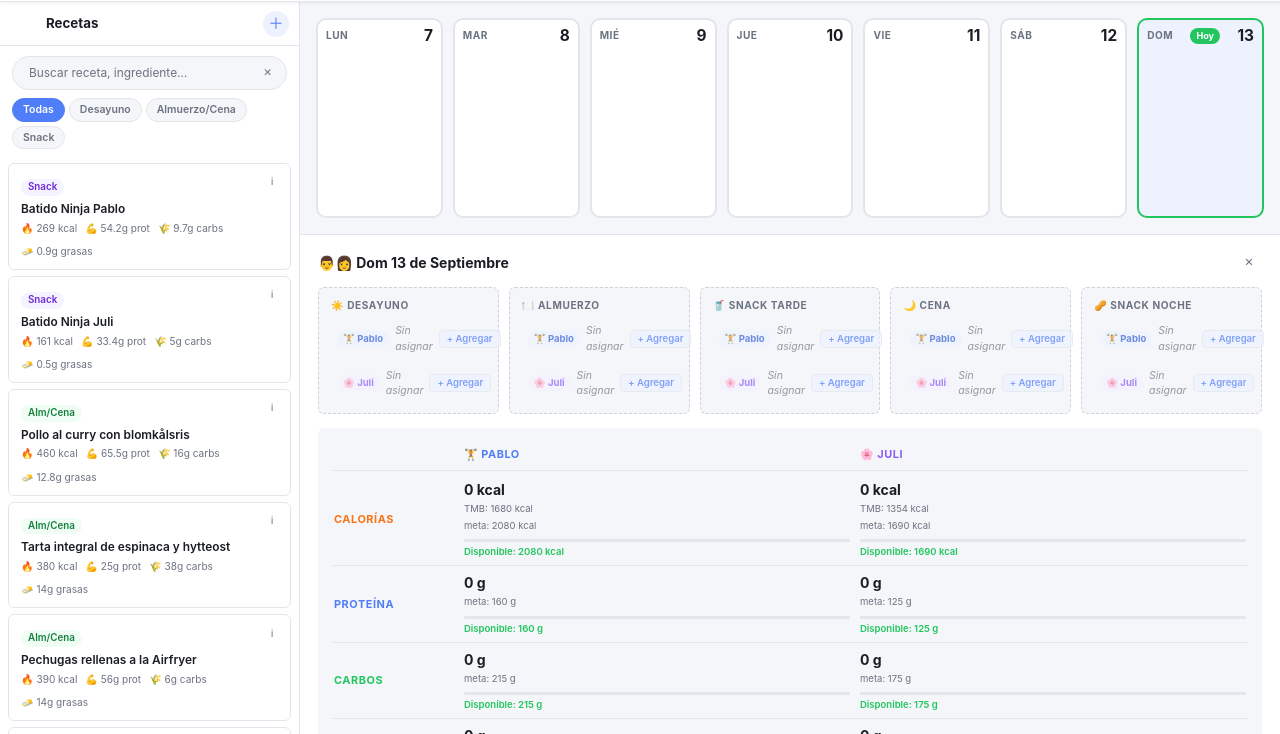
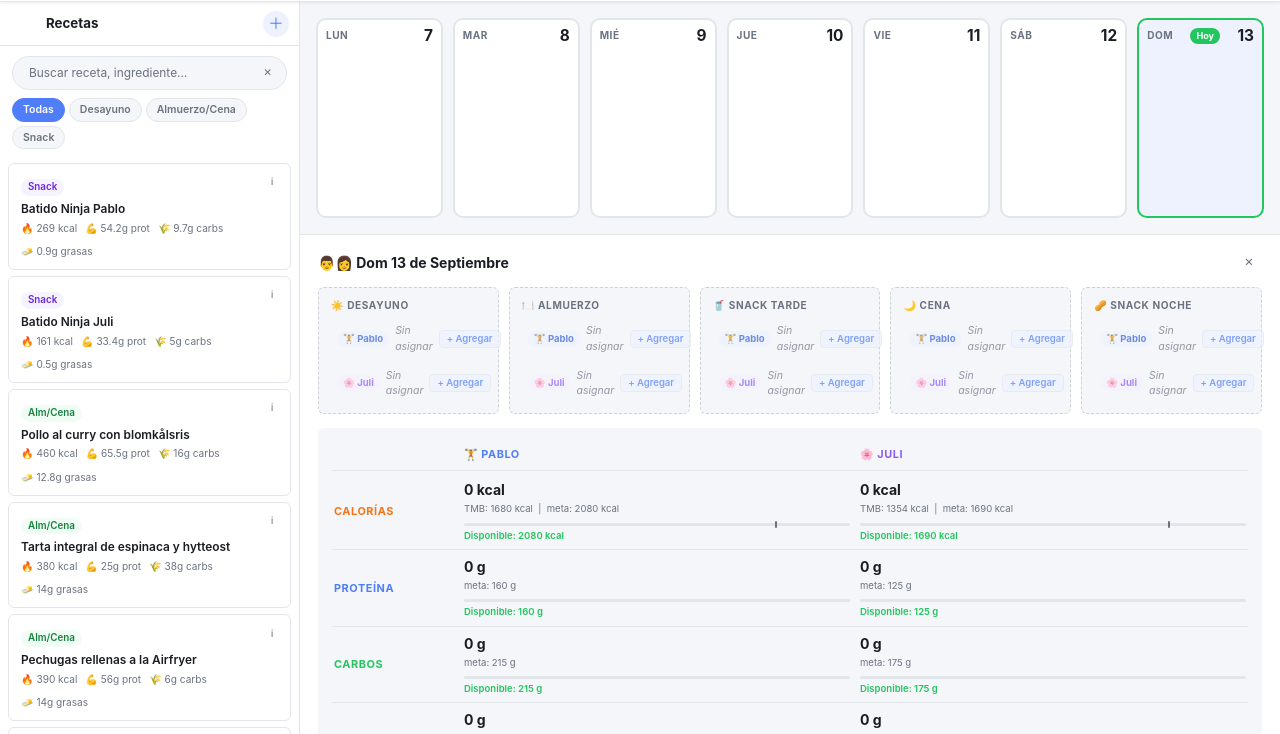
Before and after one commit to pabloacvd/plandental, a plain HTML site: page index.html in a window 1280 px wide. Shown: the part 66-800 px from the top of the page. Drawn offline with Linux system fonts and the light colour scheme.

Commit message:
BMR added in the UI

```diff
--- a/css/style.css
+++ b/css/style.css
@@ -622,11 +622,19 @@ input  { font: inherit; border: none; outline: none; }
 .summary-stat-bar {
   height: 3px; background: var(--border);
   border-radius: 2px; margin-top: 4px;
-  overflow: hidden;
+  overflow: visible; position: relative;
 }
 .summary-stat-bar-fill {
   height: 100%; border-radius: 2px;
   background: var(--accent);
+  overflow: hidden;
+}
+.summary-stat-bar-bmr {
+  position: absolute; top: -2px;
+  width: 2px; height: 7px;
+  background: var(--text-muted);
+  border-radius: 1px;
+  transform: translateX(-50%);
 }
 
 /* ═══════════════════════════════════════════
--- a/js/ui.js
+++ b/js/ui.js
@@ -503,6 +503,7 @@ export function renderDaySummary(dayEntry, nutrition, container) {
 
   container.innerHTML = stats.map(s => {
     const pct       = s.target ? Math.min((s.current / s.target) * 100, 100) : null;
+    const bmrPct    = (s.bmr && s.target) ? ((s.bmr / s.target) * 100).toFixed(1) : null;
     const remaining = s.target != null ? s.target - s.current : null;
     const remRound  = remaining != null
       ? (s.unit === 'kcal' ? Math.round(remaining) : Math.round(remaining * 10) / 10)
@@ -511,17 +512,22 @@ export function renderDaySummary(dayEntry, nutrition, container) {
     const remLabel  = remaining != null && remaining < 0
       ? `Exceso: ${Math.abs(remRound)} ${s.unit}`
       : `Disponible: ${remRound} ${s.unit}`;
+    const subLine   = (s.bmr && s.target)
+      ? `<div class="summary-stat-sub">TMB: ${s.bmr} ${s.unit} &nbsp;|&nbsp; meta: ${s.target} ${s.unit}</div>`
+      : s.target
+        ? `<div class="summary-stat-sub">meta: ${s.target} ${s.unit}</div>`
+        : '';
     return `
       <div class="summary-stat">
         <div class="summary-stat-label">${s.label}</div>
         <div class="summary-stat-value" style="color:${s.color}">${s.value}</div>
-        ${s.bmr ? `<div class="summary-stat-sub">TMB: ${s.bmr} ${s.unit}</div>` : ''}
-        ${s.target ? `<div class="summary-stat-sub">meta: ${s.target} ${s.unit}</div>` : ''}
+        ${subLine}
         ${pct !== null ? `
           <div class="summary-stat-bar">
             <div class="summary-stat-bar-fill"
                  style="width:${pct.toFixed(1)}%;background:${s.color}">
             </div>
+            ${bmrPct ? `<div class="summary-stat-bar-bmr" style="left:${bmrPct}%"></div>` : ''}
           </div>
         ` : ''}
         ${remRound !== null ? `<div class="summary-stat-remaining" style="color:${remColor}">${remLabel}</div>` : ''}
@@ -570,21 +576,27 @@ function renderFamilySummary(pabloEntry, juliEntry, nutritionAll, container) {
           return `<div class="family-row-remaining" style="color:${color}">${label}</div>`;
         };
 
+        const pBmrPct = (r.pabloBmr && r.pabloTarget) ? ((r.pabloBmr / r.pabloTarget) * 100).toFixed(1) : null;
+        const jBmrPct = (r.juliBmr  && r.juliTarget)  ? ((r.juliBmr  / r.juliTarget)  * 100).toFixed(1) : null;
+        const pSubLine = (r.pabloBmr && r.pabloTarget)
+          ? `<div class="family-row-sub">TMB: ${r.pabloBmr} ${r.unit} &nbsp;|&nbsp; meta: ${r.pabloTarget} ${r.unit}</div>`
+          : r.pabloTarget ? `<div class="family-row-sub">meta: ${r.pabloTarget} ${r.unit}</div>` : '';
+        const jSubLine = (r.juliBmr && r.juliTarget)
+          ? `<div class="family-row-sub">TMB: ${r.juliBmr} ${r.unit} &nbsp;|&nbsp; meta: ${r.juliTarget} ${r.unit}</div>`
+          : r.juliTarget ? `<div class="family-row-sub">meta: ${r.juliTarget} ${r.unit}</div>` : '';
         return `
           <div class="family-summary-row">
             <div class="family-row-label" style="color:${r.color}">${r.label}</div>
             <div class="family-row-cell">
               <div class="family-row-value">${disp(pVal, r.unit)}</div>
-              ${r.pabloBmr ? `<div class="family-row-sub">TMB: ${r.pabloBmr} ${r.unit}</div>` : ''}
-              ${r.pabloTarget ? `<div class="family-row-sub">meta: ${r.pabloTarget} ${r.unit}</div>` : ''}
-              ${r.pabloTarget ? `<div class="summary-stat-bar"><div class="summary-stat-bar-fill" style="width:${pPct}%;background:${r.color}"></div></div>` : ''}
+              ${pSubLine}
+              ${r.pabloTarget ? `<div class="summary-stat-bar"><div class="summary-stat-bar-fill" style="width:${pPct}%;background:${r.color}"></div>${pBmrPct ? `<div class="summary-stat-bar-bmr" style="left:${pBmrPct}%"></div>` : ''}</div>` : ''}
               ${remDisp(pVal, r.pabloTarget, r.unit)}
             </div>
             <div class="family-row-cell">
               <div class="family-row-value">${disp(jVal, r.unit)}</div>
-              ${r.juliBmr ? `<div class="family-row-sub">TMB: ${r.juliBmr} ${r.unit}</div>` : ''}
-              ${r.juliTarget ? `<div class="family-row-sub">meta: ${r.juliTarget} ${r.unit}</div>` : ''}
-              ${r.juliTarget ? `<div class="summary-stat-bar"><div class="summary-stat-bar-fill" style="width:${jPct}%;background:${r.color}"></div></div>` : ''}
+              ${jSubLine}
+              ${r.juliTarget ? `<div class="summary-stat-bar"><div class="summary-stat-bar-fill" style="width:${jPct}%;background:${r.color}"></div>${jBmrPct ? `<div class="summary-stat-bar-bmr" style="left:${jBmrPct}%"></div>` : ''}</div>` : ''}
               ${remDisp(jVal, r.juliTarget, r.unit)}
             </div>
           </div>
```
